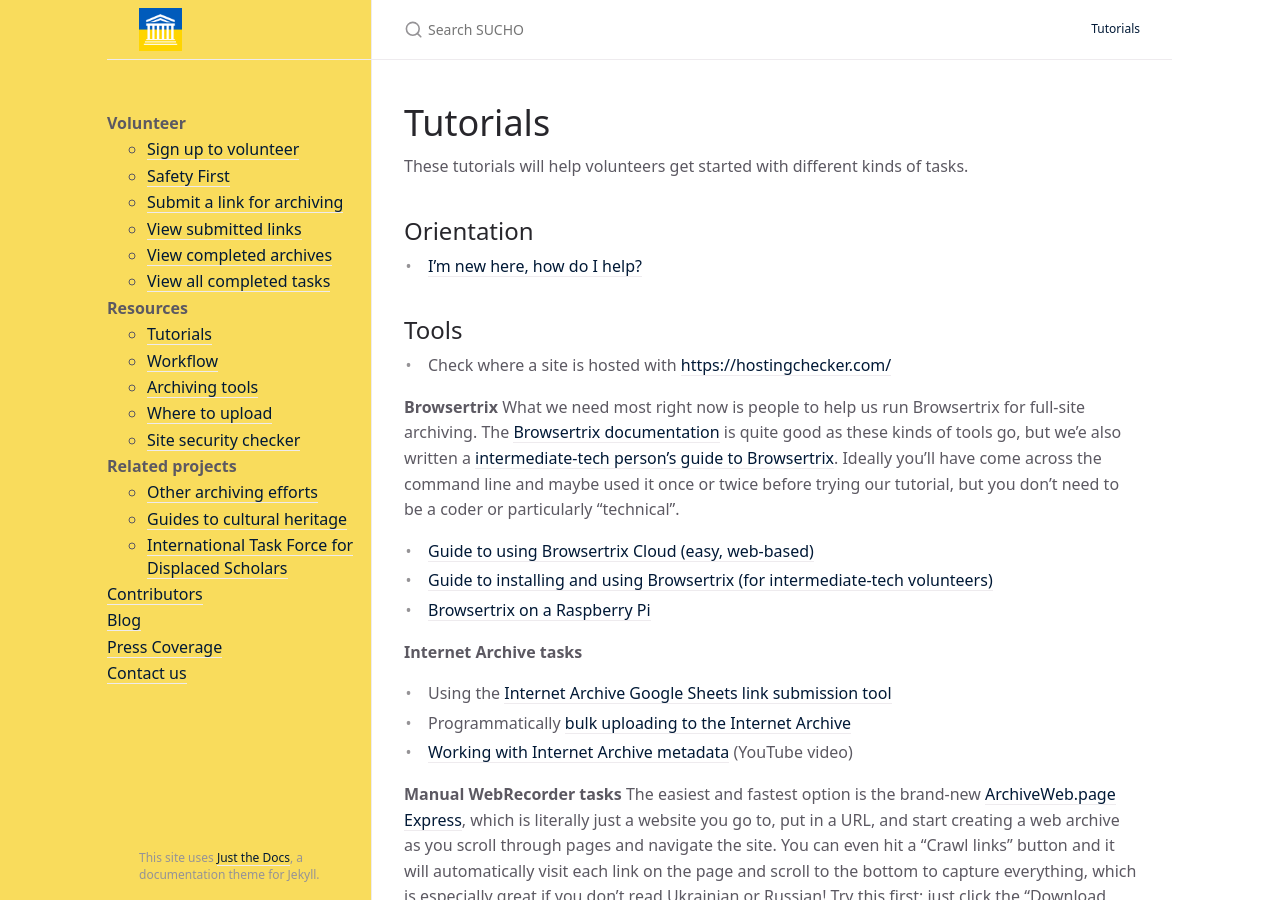
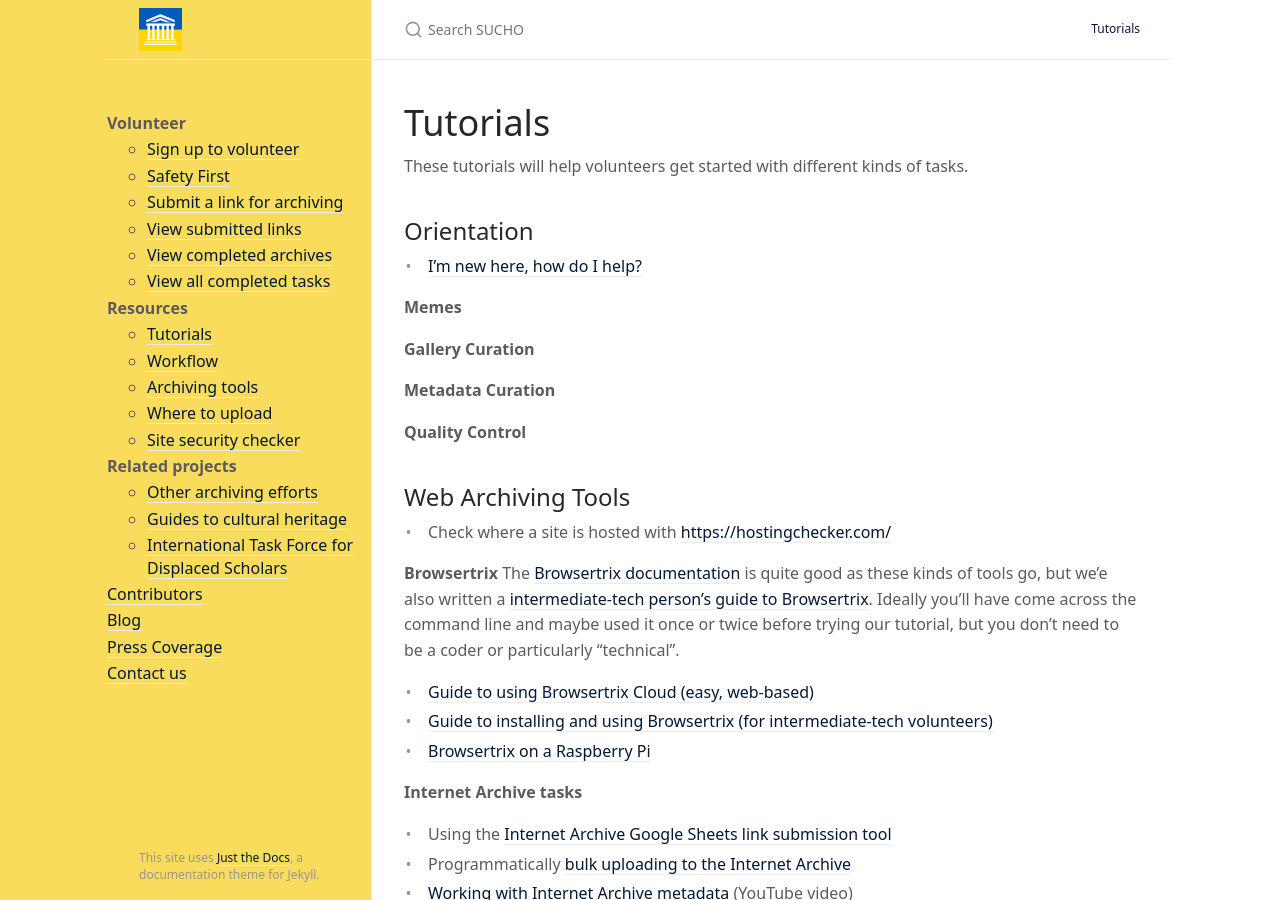
Before and after one commit to sucho-archiving/sucho-archiving.github.io, a Jekyll site: the page built from tutorials.md, in a window 1280 px wide and 900 px high. Built offline with Jekyll 4.4.1, drawn with Linux system fonts in a browser that asks for light colours.

Commit message:
modifying tutorials page

```diff
--- a/tutorials.md
+++ b/tutorials.md
@@ -11,34 +11,42 @@
 ## Orientation
 * [I'm new here, how do I help?](/orientation)
 
-## Tools
+**Memes**
+
+**Gallery Curation**
+
+**Metadata Curation**
+
+**Quality Control**
+
+
+## Web Archiving Tools
 
 * Check where a site is hosted with [https://hostingchecker.com/](https://hostingchecker.com/)
 
 **Browsertrix**
-What we need most right now is people to help us run Browsertrix for full-site archiving. The [Browsertrix documentation](https://github.com/webrecorder/browsertrix-crawler) is quite good as these kinds of tools go, but we'e also written a [intermediate-tech person's guide to Browsertrix](browsertrix). Ideally you'll have come across the command line and maybe used it once or twice before trying our tutorial, but you don't need to be a coder or particularly "technical".
+The [Browsertrix documentation](https://github.com/webrecorder/browsertrix-crawler) is quite good as these kinds of tools go, but we'e also written a [intermediate-tech person's guide to Browsertrix](browsertrix). Ideally you'll have come across the command line and maybe used it once or twice before trying our tutorial, but you don't need to be a coder or particularly "technical".
 
-* [Guide to using Browsertrix Cloud (easy, web-based)](/browsertrix-cloud)
-* [Guide to installing and using Browsertrix (for intermediate-tech volunteers)](/browsertrix)
-* [Browsertrix on a Raspberry Pi](/raspberry-pi)
+  * [Guide to using Browsertrix Cloud (easy, web-based)](/browsertrix-cloud)
+  * [Guide to installing and using Browsertrix (for intermediate-tech volunteers)](/browsertrix)
+  * [Browsertrix on a Raspberry Pi](/raspberry-pi)
 
 **Internet Archive tasks**
 
-* Using the [Internet Archive Google Sheets link submission tool](/ia-gsheets)
-* Programmatically [bulk uploading to the Internet Archive](/ia-bulk-upload)
-* [Working with Internet Archive metadata](https://www.youtube.com/watch?v=A-REbP8lhh0) (YouTube video)
+  * Using the [Internet Archive Google Sheets link submission tool](/ia-gsheets)
+  * Programmatically [bulk uploading to the Internet Archive](/ia-bulk-upload)
+  * [Working with Internet Archive metadata](https://www.youtube.com/watch?v=A-REbP8lhh0) (YouTube video)
 
 **Manual WebRecorder tasks**
 The easiest and fastest option is the brand-new [ArchiveWeb.page Express](https://express.archiveweb.page/#https://example.com/), which is literally just a website you go to, put in a URL, and start creating a web archive as you scroll through pages and navigate the site. You can even hit a "Crawl links" button and it will automatically visit each link on the page and scroll to the bottom to capture everything, which is especially great if you don't read Ukrainian or Russian! Try this first; just click the "Download Archive" button when you're done, and [upload the resulting file as described here](/data-upload).
 
-* Using the [WebRecorder browser plugin](/webrecorder-plugin-instructions)
-* Using the [ArchiveWebPage app](/archivewebpage-app-instructions) (an alternative to the browser plugin)
+  * Using the [WebRecorder browser plugin](/webrecorder-plugin-instructions)
+  * Using the [ArchiveWebPage app](/archivewebpage-app-instructions) (an alternative to the browser plugin)
 
 **Situation monitoring**
 We also need people to help track the latest alerts for different areas of Ukraine.
 
-* [Situation monitoring guide](/situation-monitoring)
-
+  * [Situation monitoring guide](/situation-monitoring)
 
 ## Data
 * [Where do I put the data?](/data-upload)
```
